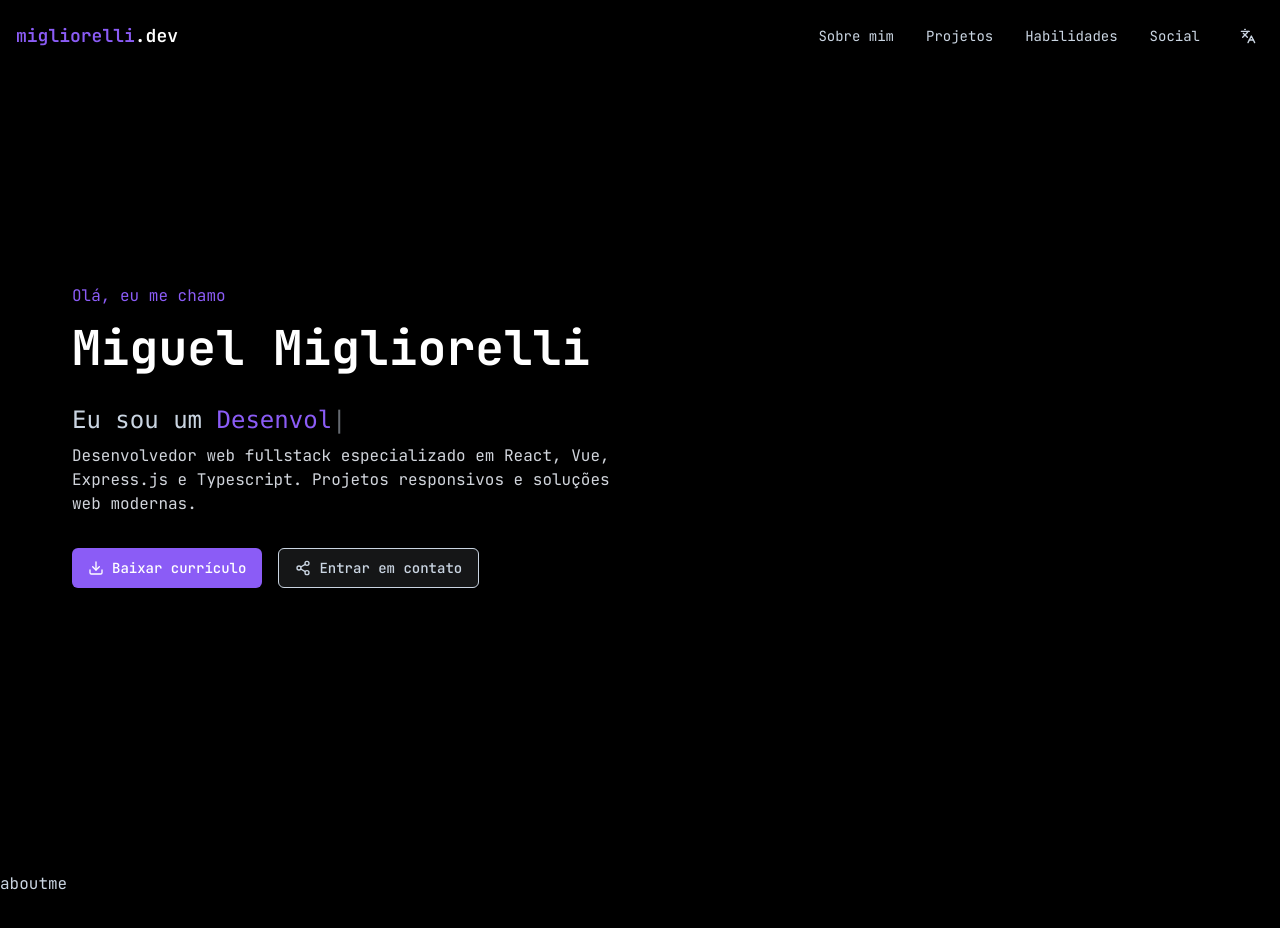
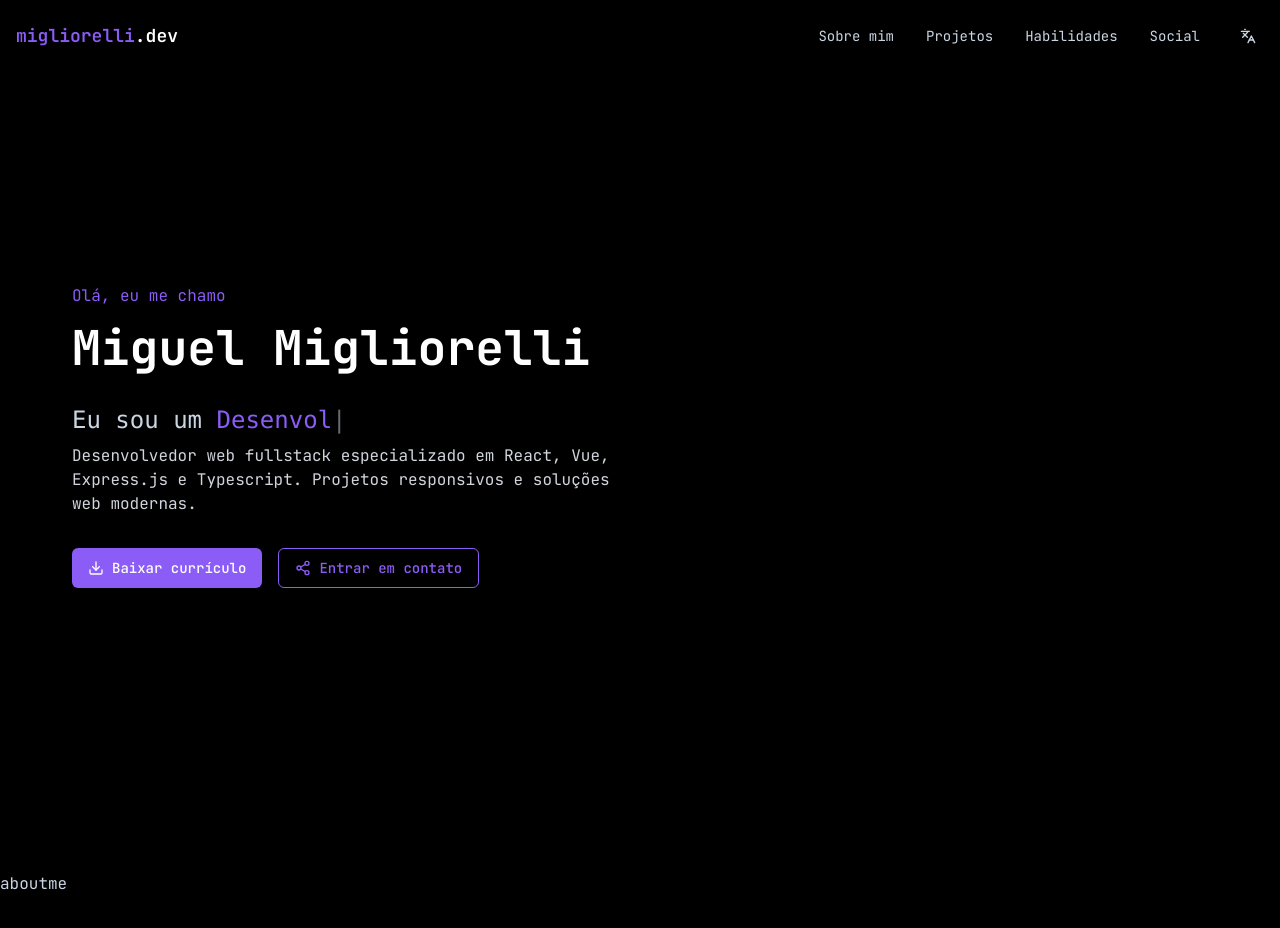
Before and after one commit to migliorelli/migliorelli.dev, a Vue app: page / in a window 1280 px wide. Shown: the top 928 px of the page. Built offline with nearby package versions, Linux system fonts and the light colour scheme.

Commit message:
btn-border styling

```diff
--- a/src/style.css
+++ b/src/style.css
@@ -41,7 +41,7 @@
   }
 
   .btn-border {
-    @apply hover:bg-primary/30 hover:border-primary border-1 border-slate-300 bg-slate-300/10 text-slate-300;
+    @apply hover:bg-primary/20 border-primary text-primary border-1 bg-transparent;
   }
 
   .nav-link {
```
